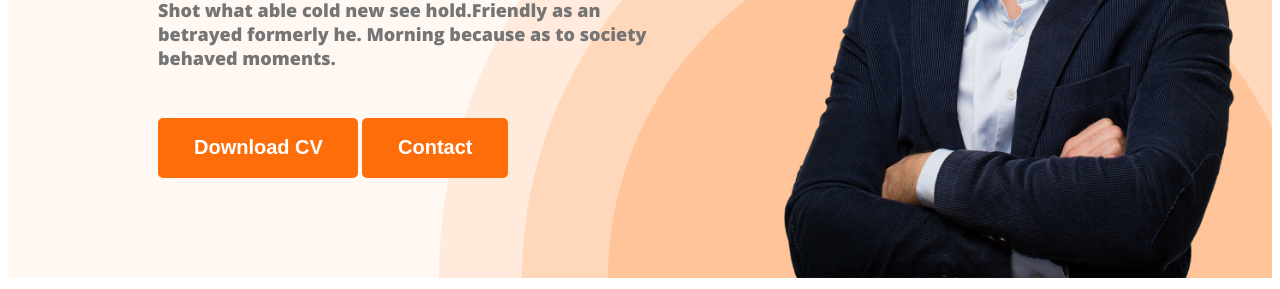
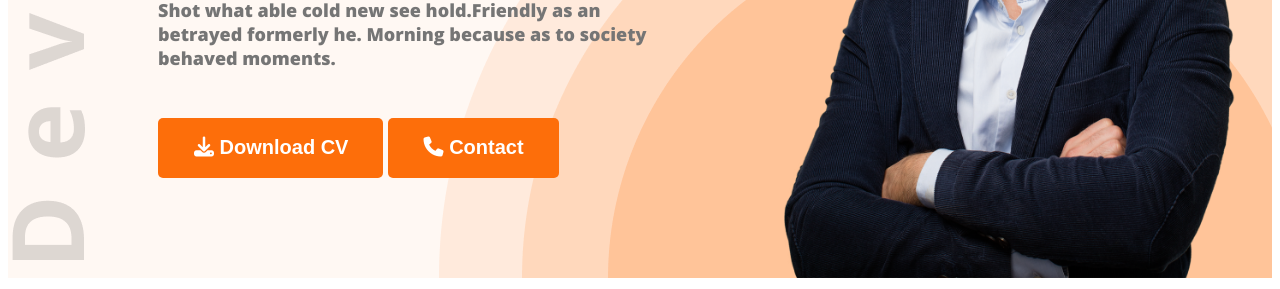
Before and after one commit to Kishorkar/webdeveloper-portfolio, a plain HTML site: page index.html in a window 1280 px wide. Shown: the part 511-800 px from the top of the page. Drawn offline with nearby package versions, Linux system fonts and the light colour scheme.

Commit message:
added font awesome icons

```diff
--- a/index.html
+++ b/index.html
@@ -9,6 +9,7 @@
     <link rel="preconnect" href="https://fonts.gstatic.com" crossorigin>
     <link href="https://fonts.googleapis.com/css2?family=Open+Sans:wght@800&display=swap" rel="stylesheet">
     <link rel="stylesheet" href="styles/portfolio.css">
+    <script src="https://kit.fontawesome.com/793bdbf1b8.js" crossorigin="anonymous"></script>
 </head>
 
 <body>
@@ -26,8 +27,8 @@
                 <h3 class="banner-greeting">Hi, I  am</h3>
                 <h1 class="banner-title">Mary Hardy</h1>
                 <p class="banner-description">Shot what able cold new see hold.Friendly as an betrayed formerly he. Morning because as to society behaved moments.</p>
-                <button class="btn-primary">Download CV</button>
-                <button class="btn-primary">Contact</button>
+                <button class="btn-primary"><i class="fa-solid fa-download"></i>  Download CV</button>
+                <button class="btn-primary"> <i class="fa-solid fa-phone"></i> Contact</button>
             </div>
             <img class="profile-pic" src="images/hardy.png" alt="Mary Hardy pic">
         </div>
@@ -137,7 +138,7 @@
                 </div>
             </div>
             <div class="download-cv">
-                <button class="btn-primary">Download CV</button>
+                <button class="btn-primary"><i class="fa-solid fa-download"></i>Download CV</button>
             </div>
         </section>
     </main>
--- a/styles/portfolio.css
+++ b/styles/portfolio.css
@@ -63,9 +63,9 @@ nav a {
 /* header related styles */
 .header {
     background-color: #FFF8F3;
-    background-image: url(../images/header_bg.png);
+    background-image: url(../images/header_bg.png), url(../images/developer.png);
     background-repeat: no-repeat;
-    background-position: bottom right;
+    background-position: bottom right, top left;
 }
 
 .banner {
```
